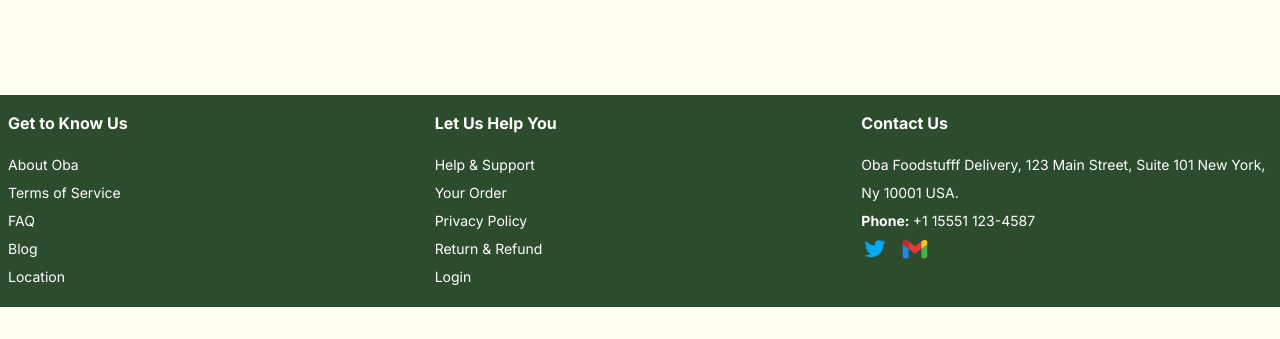
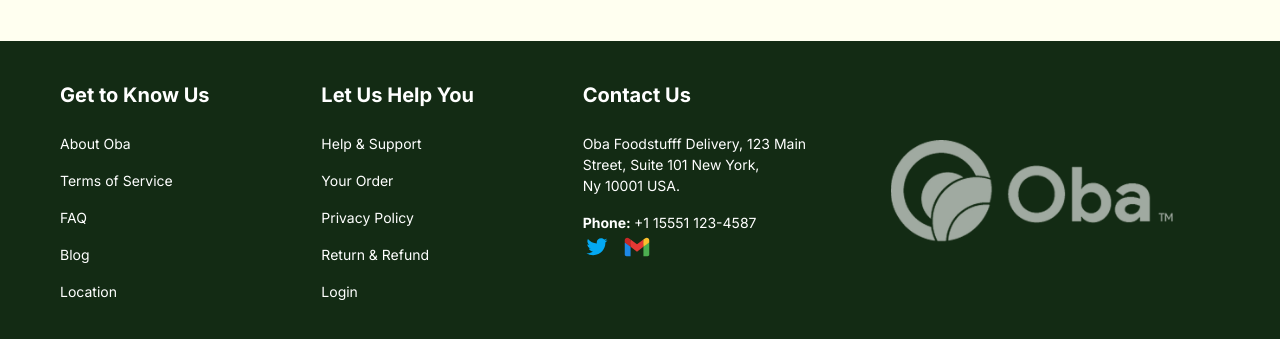
Before and after one commit to Oba-NG/oba-dashboard, a React (Vite) app: page / in a window 1280 px wide. Shown: the part 2996-3335 px from the top of the page. Before the commit the page ends 3303 px from the top, so only its background shows below. Built offline with nearby package versions, Linux system fonts and the light colour scheme.

Commit message:
refactor: update footer UI

```diff
--- a/src/components/layout/Footer.jsx
+++ b/src/components/layout/Footer.jsx
@@ -1,13 +1,13 @@
-/** @format */
+import logo from "@/assets/oba-logo-grey.png";
 
 export default function Footer() {
 	return (
-		<footer>
-			<div className="grid grid-cols-3 px-2 gap-4 text-white bg-[var(--oba-green)] py-4  ">
-				{/* border-black border-2 */}
+		<footer className="w-full bg-[var(--oba-dark-green)]">
+			<div className="w-full max-w-[1200px] mx-auto grid md:grid-cols-3 gap-4 p-5 lg:py-10 text-white">
+				<div className="col-span-2 grid md:grid-cols-3 gap-4">
 					<div>
-					<p className="font-bold pb-4">Get to Know Us</p>
-					<ul className="leading-7 text-[14px]">
+						<p className="font-bold text-xl pb-6">Get to Know Us</p>
+						<ul className="flex flex-col gap-4 text-[14px]">
 							<li>
 								<a href="/">About Oba</a>
 							</li>
@@ -27,9 +27,9 @@ export default function Footer() {
 					</div>
 
 					<div>
-					<p className="font-bold pb-4">Let Us Help You</p>
+						<p className="font-bold text-xl pb-6">Let Us Help You</p>
 
-					<ul className="leading-7 text-[14px]">
+						<ul className="flex flex-col gap-4 text-[14px]">
 							<li>
 								<a href="/">Help & Support</a>
 							</li>
@@ -49,16 +49,16 @@ export default function Footer() {
 					</div>
 
 					<div>
-					<p className="font-bold pb-4">Contact Us</p>
-					<ul className="leading-7 text-[14px]">
+						<p className="font-bold text-xl pb-6">Contact Us</p>
+						<ul className="flex flex-col gap-4 text-[14px]">
 							<li>
 								Oba Foodstufff Delivery, 123 Main Street, Suite 101 New
 								York, <br />
 								Ny 10001 USA.
 							</li>
 							<li>
-							<span className="font-bold ">Phone: </span>+1 15551
-							123-4587
+								<span className="font-bold text-[14px]">Phone: </span>
+								<a href="tel:+1155511234587">+1 15551 123-4587</a>
 							</li>
 						</ul>
 						<div className="flex gap-3">
@@ -80,6 +80,10 @@ export default function Footer() {
 						</div>
 					</div>
 				</div>
+				<div className="flex justify-center">
+					<img src={logo} alt="Oba Logo" className="w-3/4 object-contain" />
+				</div>
+			</div>
 		</footer>
 	);
 }
--- a/src/pages/Home.jsx
+++ b/src/pages/Home.jsx
@@ -24,7 +24,7 @@ export default function Home() {
         <img src={deliveryMan} alt="delivery man" className="absolute bottom-0 right-0" />
       </section>
       {/* Categories section */}
-      <section>
+      <section className="w-full max-w-[1200px] mx-auto">
         <div className="flex items-center justify-between p-5">
           <h2 className="text-2xl font-medium">Categories</h2>
           <a href="#" className="text-[var(--oba-green)] underline">See All</a>
```
Also changed, not shown: src/assets/oba-logo-grey.png (added). Lines whose indentation alone changed are shown as unchanged.
